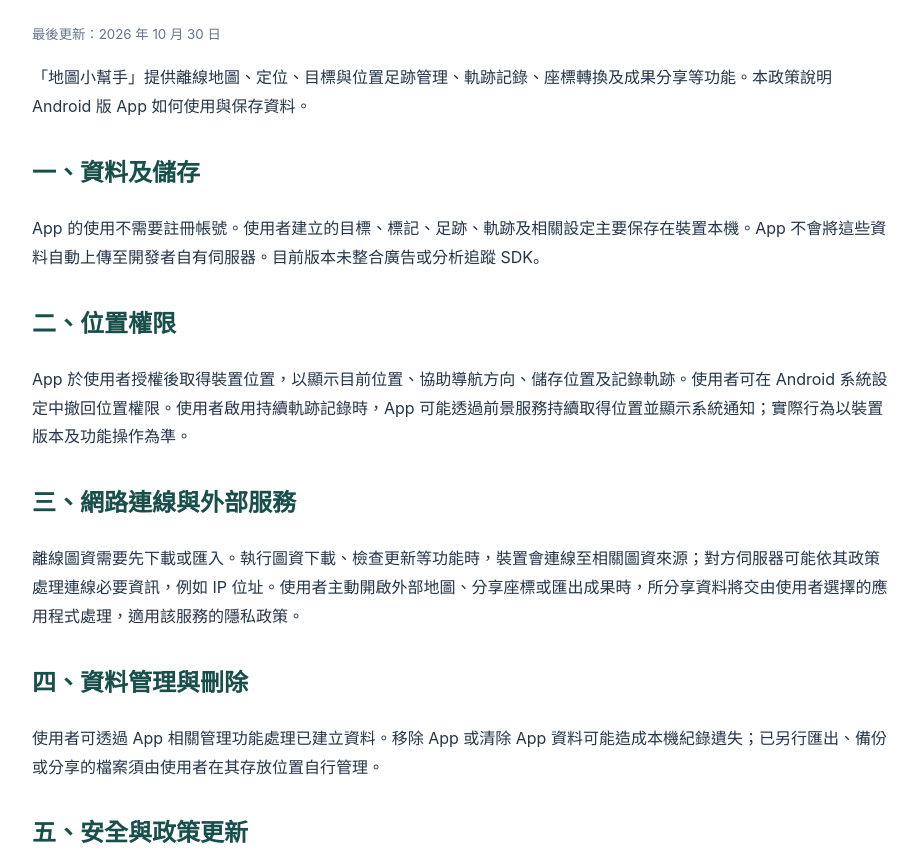
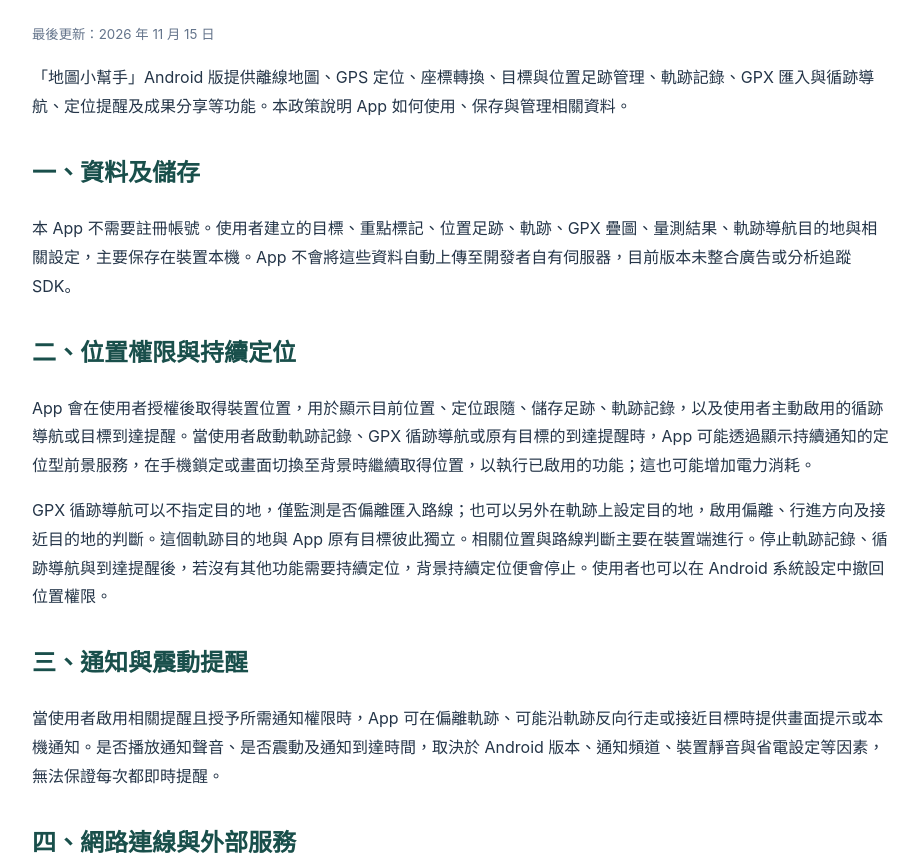
Before and after one commit to luhoshu/zheying-privacy, a plain HTML site: page maphelper-android/privacy.html in a window 1280 px wide. Shown: the part 86-952 px from the top of the page, without its empty margins (178-1097 px from the left). Drawn offline with Linux system fonts and the light colour scheme.

Commit message:
Update Android MapHelper privacy policy for 1.0.1 GPX navigation

```diff
--- a/maphelper-android/privacy.html
+++ b/maphelper-android/privacy.html
@@ -1,9 +1,9 @@
 <!doctype html>
-<html lang="zh-Hant"><head><meta charset="utf-8"><meta name="viewport" content="width=device-width, initial-scale=1"><meta name="robots" content="index,follow"><title>地圖小幫手 Android｜隱私權政策</title><style>body{font-family:-apple-system,BlinkMacSystemFont,"Noto Sans TC","Microsoft JhengHei",sans-serif;line-height:1.8;color:#243548;max-width:860px;margin:40px auto;padding:0 20px}h1{color:#16675e;line-height:1.35}h2{margin-top:30px;color:#194f4b}a{color:#12665f}small{color:#64748b}footer{margin:40px 0;border-top:1px solid #ddd;padding-top:15px;color:#526477}</style></head><body><h1>地圖小幫手（Android）隱私權政策</h1><small>最後更新：2026 年 10 月 30 日</small>
-<p>「地圖小幫手」提供離線地圖、定位、目標與位置足跡管理、軌跡記錄、座標轉換及成果分享等功能。本政策說明 Android 版 App 如何使用與保存資料。</p>
-<h2>一、資料及儲存</h2><p>App 的使用不需要註冊帳號。使用者建立的目標、標記、足跡、軌跡及相關設定主要保存在裝置本機。App 不會將這些資料自動上傳至開發者自有伺服器。目前版本未整合廣告或分析追蹤 SDK。</p>
-<h2>二、位置權限</h2><p>App 於使用者授權後取得裝置位置，以顯示目前位置、協助導航方向、儲存位置及記錄軌跡。使用者可在 Android 系統設定中撤回位置權限。使用者啟用持續軌跡記錄時，App 可能透過前景服務持續取得位置並顯示系統通知；實際行為以裝置版本及功能操作為準。</p>
-<h2>三、網路連線與外部服務</h2><p>離線圖資需要先下載或匯入。執行圖資下載、檢查更新等功能時，裝置會連線至相關圖資來源；對方伺服器可能依其政策處理連線必要資訊，例如 IP 位址。使用者主動開啟外部地圖、分享座標或匯出成果時，所分享資料將交由使用者選擇的應用程式處理，適用該服務的隱私政策。</p>
-<h2>四、資料管理與刪除</h2><p>使用者可透過 App 相關管理功能處理已建立資料。移除 App 或清除 App 資料可能造成本機紀錄遺失；已另行匯出、備份或分享的檔案須由使用者在其存放位置自行管理。</p>
-<h2>五、安全與政策更新</h2><p>定位及地圖資訊可能受 GPS 訊號、裝置感測器及圖資更新程度影響，不能保證絕對精準。若日後新增帳號、雲端同步、分析或其他資料處理功能，將相應更新本政策。</p>
-<p><a href="support.html">前往 Android 技術支援</a></p><footer>開發者：hoshu lu｜聯絡信箱：<a href="mailto:luhoshu@gmail.com">luhoshu@gmail.com</a></footer></body></html>
+<html lang="zh-Hant"><head><meta charset="utf-8"><meta name="viewport" content="width=device-width, initial-scale=1"><meta name="robots" content="index,follow"><title>地圖小幫手 Android｜隱私權政策</title><style>body{font-family:-apple-system,BlinkMacSystemFont,"Noto Sans TC","Microsoft JhengHei",sans-serif;line-height:1.8;color:#243548;max-width:860px;margin:40px auto;padding:0 20px}h1{color:#16675e;line-height:1.35}h2{margin-top:30px;color:#194f4b}a{color:#12665f}small{color:#64748b}footer{margin:40px 0;border-top:1px solid #ddd;padding-top:15px;color:#526477}</style></head><body><h1>地圖小幫手（Android）隱私權政策</h1><small>最後更新：2026 年 11 月 15 日</small>
+<p>「地圖小幫手」Android 版提供離線地圖、GPS 定位、座標轉換、目標與位置足跡管理、軌跡記錄、GPX 匯入與循跡導航、定位提醒及成果分享等功能。本政策說明 App 如何使用、保存與管理相關資料。</p>
+<h2>一、資料及儲存</h2><p>本 App 不需要註冊帳號。使用者建立的目標、重點標記、位置足跡、軌跡、GPX 疊圖、量測結果、軌跡導航目的地與相關設定，主要保存在裝置本機。App 不會將這些資料自動上傳至開發者自有伺服器，目前版本未整合廣告或分析追蹤 SDK。</p>
+<h2>二、位置權限與持續定位</h2><p>App 會在使用者授權後取得裝置位置，用於顯示目前位置、定位跟隨、儲存足跡、軌跡記錄，以及使用者主動啟用的循跡導航或目標到達提醒。當使用者啟動軌跡記錄、GPX 循跡導航或原有目標的到達提醒時，App 可能透過顯示持續通知的定位型前景服務，在手機鎖定或畫面切換至背景時繼續取得位置，以執行已啟用的功能；這也可能增加電力消耗。</p><p>GPX 循跡導航可以不指定目的地，僅監測是否偏離匯入路線；也可以另外在軌跡上設定目的地，啟用偏離、行進方向及接近目的地的判斷。這個軌跡目的地與 App 原有目標彼此獨立。相關位置與路線判斷主要在裝置端進行。停止軌跡記錄、循跡導航與到達提醒後，若沒有其他功能需要持續定位，背景持續定位便會停止。使用者也可以在 Android 系統設定中撤回位置權限。</p>
+<h2>三、通知與震動提醒</h2><p>當使用者啟用相關提醒且授予所需通知權限時，App 可在偏離軌跡、可能沿軌跡反向行走或接近目標時提供畫面提示或本機通知。是否播放通知聲音、是否震動及通知到達時間，取決於 Android 版本、通知頻道、裝置靜音與省電設定等因素，無法保證每次都即時提醒。</p><h2>四、網路連線與外部服務</h2><p>離線圖資需要先下載或匯入。執行圖資下載、檢查更新等功能時，裝置會連線至相關圖資來源；對方伺服器可能依其政策處理連線必要資訊，例如 IP 位址。使用者主動開啟外部地圖、分享座標或匯出成果時，所分享資料將交由使用者選擇的應用程式處理，適用該服務的隱私政策。</p>
+<h2>五、資料管理與刪除</h2><p>使用者可透過 App 相關管理功能處理已建立資料。移除 App 或清除 App 資料可能造成本機紀錄遺失；已另行匯出、備份或分享的檔案須由使用者在其存放位置自行管理。</p>
+<h2>六、安全與政策更新</h2><p>定位、軌跡及導航提醒可能受 GPS 訊號、裝置感測器、電量管理、通知設定及圖資更新程度影響，不能保證絕對精準或持續發出提醒。本 App 僅供戶外活動輔助參考，不能取代現場路況判斷或必要的安全準備。若日後新增帳號、雲端同步、分析或其他資料處理功能，將相應更新本政策。</p>
+<p><a href="support.html">前往 Android 技術支援</a></p><footer>開發者：Hoshu Lu｜聯絡信箱：<a href="mailto:luhoshu@gmail.com">luhoshu@gmail.com</a></footer></body></html>
```
